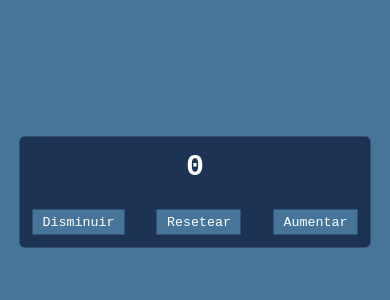
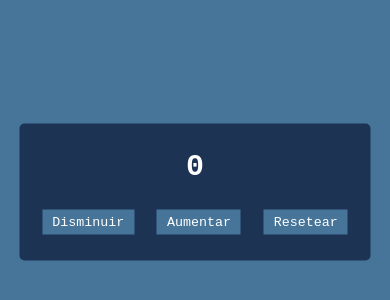
Before and after one commit to JoaquinDiazz/counter, a plain HTML site: page index.html in a window 390 px wide. Shown: the part 230-530 px from the top of the page. Drawn offline with Linux system fonts and the light colour scheme.

Commit message:
responsive

```diff
--- a/style.css
+++ b/style.css
@@ -29,6 +29,7 @@ body {
 .container .buttons {
     display: flex;
     justify-content: space-between;
+    flex-wrap: wrap;
     align-items: center;
     gap: 2em;
 }
@@ -45,10 +46,13 @@ body {
 @media screen and (max-width: 400px) {
     .container {
         width: 90%;
-        padding: 1em;
+        padding: 2em 1em;
     }
-    .container .button {
+    .container .buttons {
+        justify-content: space-evenly;
         gap: 1em;
-        flex-wrap: wrap;
+    }
+    #resetear {
+        order: 1;
     }
 }
```
